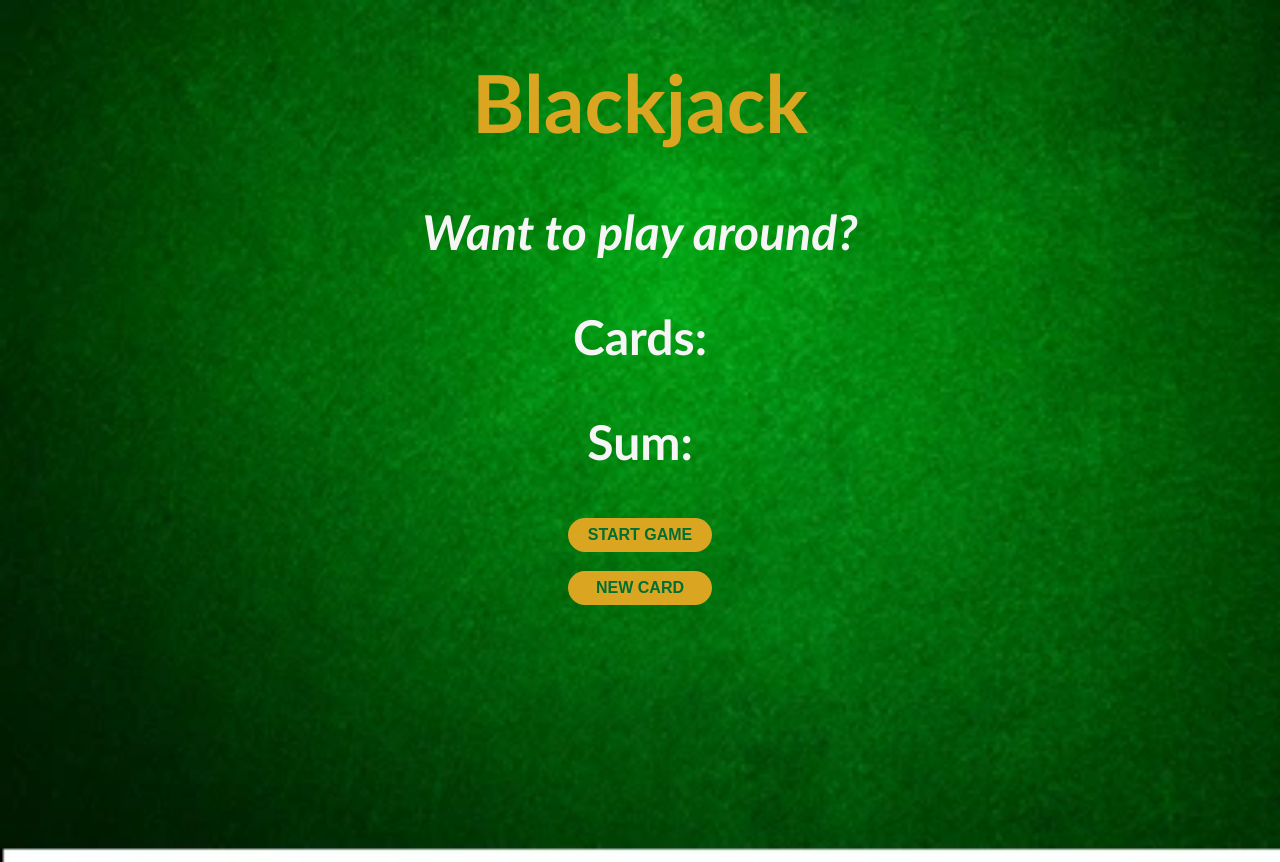
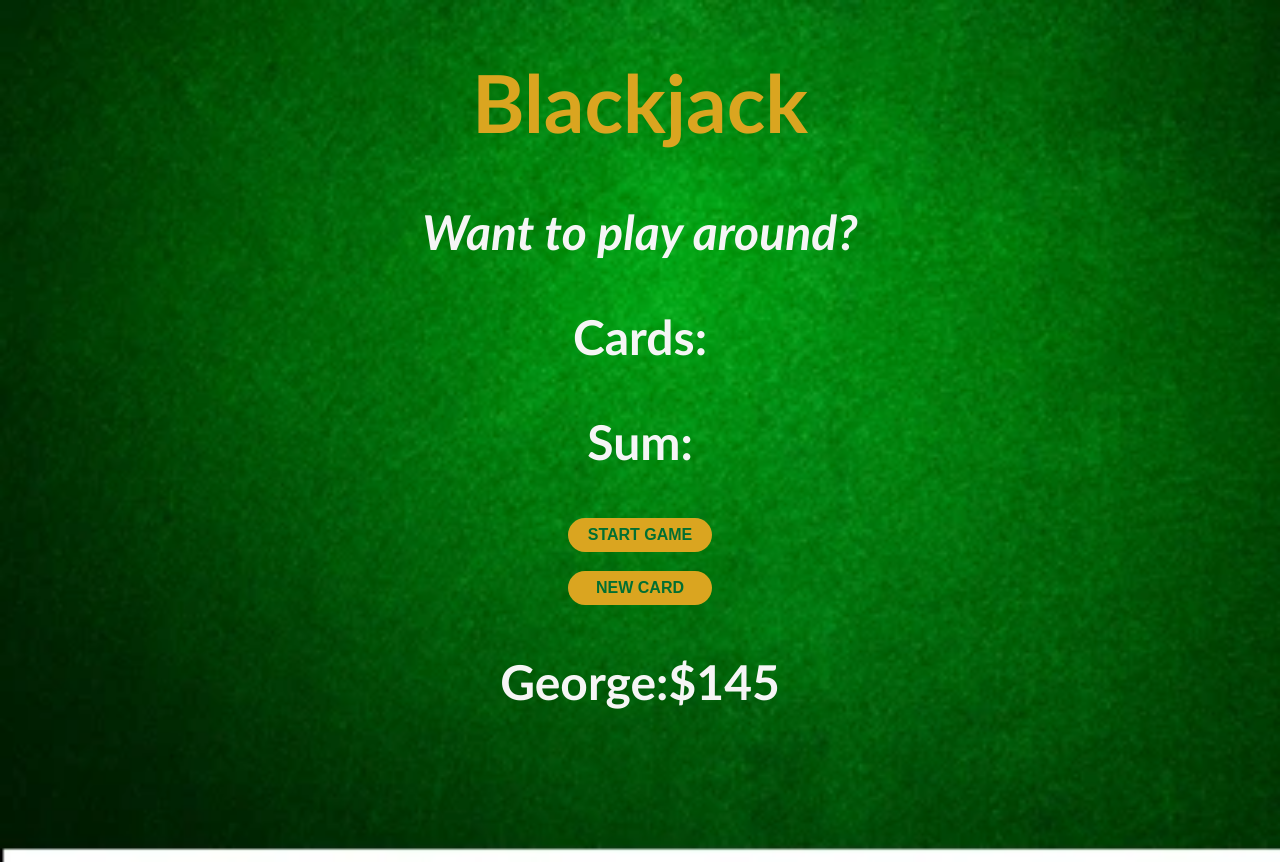
Before and after one commit to GiorgiMamuk/Blackjack, a plain HTML site: page index.html in a window 1280 px wide. Drawn offline with Linux system fonts and the light colour scheme.

Commit message:
third commit

```diff
--- a/app.js
+++ b/app.js
@@ -7,6 +7,10 @@ let message=""
 let messageEl=document.querySelector("#message-el")
 let sumEl=document.querySelector("#sum-el")
 let cardsEl=document.querySelector("#cards-el")
+let playerName="George"
+let playerChips=145
+let playerEl=document.getElementById("player-el")
+playerEl.textContent=playerName + ":$" + playerChips
 
 function getRandomCard () {
     let randomNumber=Math.floor(Math.random()*13)+1
@@ -47,11 +51,12 @@ function renderGame() {
     messageEl.textContent=message
 }
 
-
 function newCard() {
+    if(isAlive===true && hasBlackJack===false){
     let card=getRandomCard()
     sum+=card
     cards.push(card)
     console.log(cards)
     renderGame()
+    }
 }
--- a/index.html
+++ b/index.html
@@ -14,6 +14,7 @@
     <p id="sum-el">Sum:</p>
     <button id="start" onclick="startGame()">START GAME</button><br><br>
     <button id="new" onclick="newCard()">NEW CARD</button>
+    <p id="player-el"></p>
     <script src="./app.js"></script>
 </body>
 </html>
```
